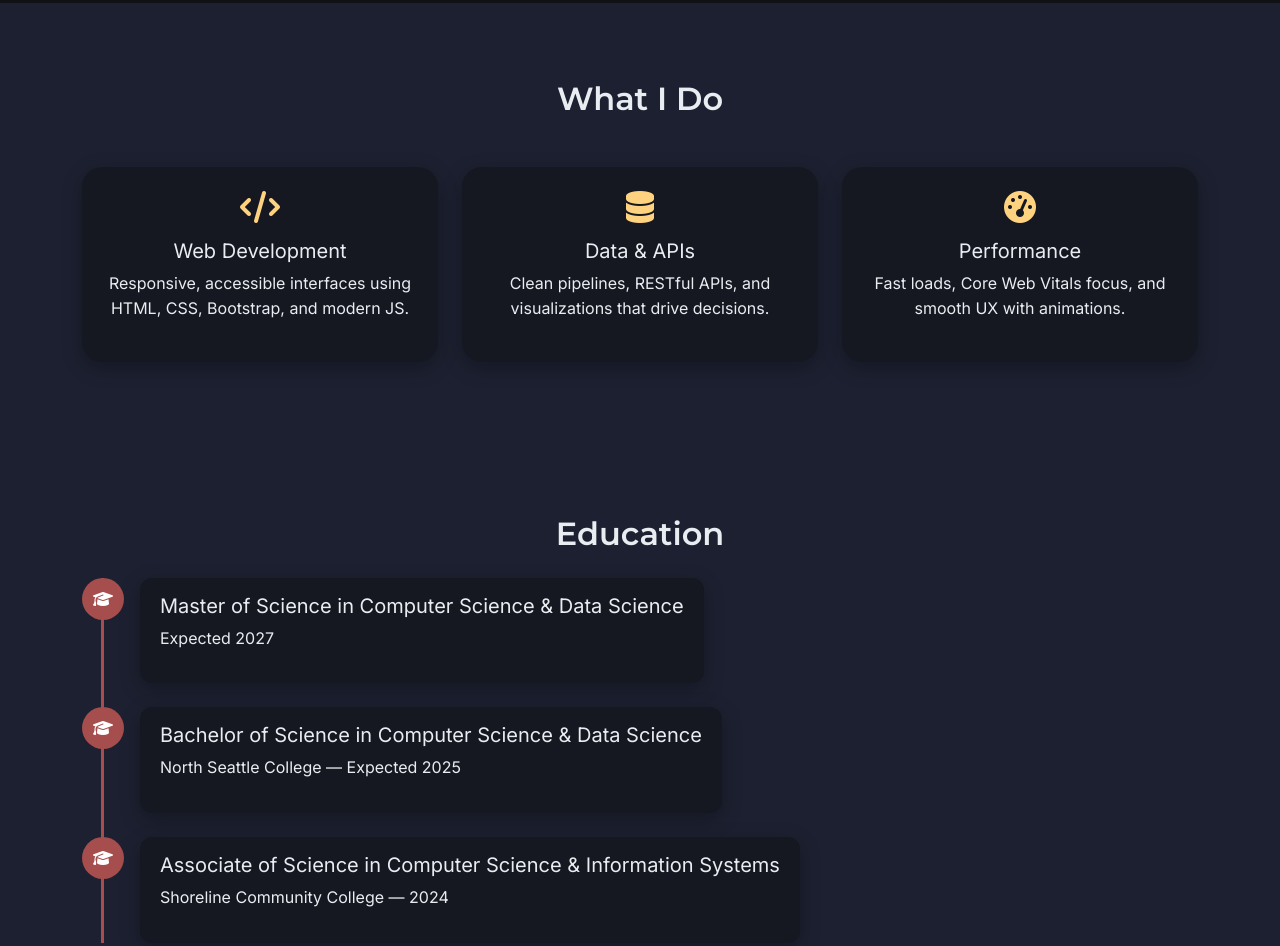
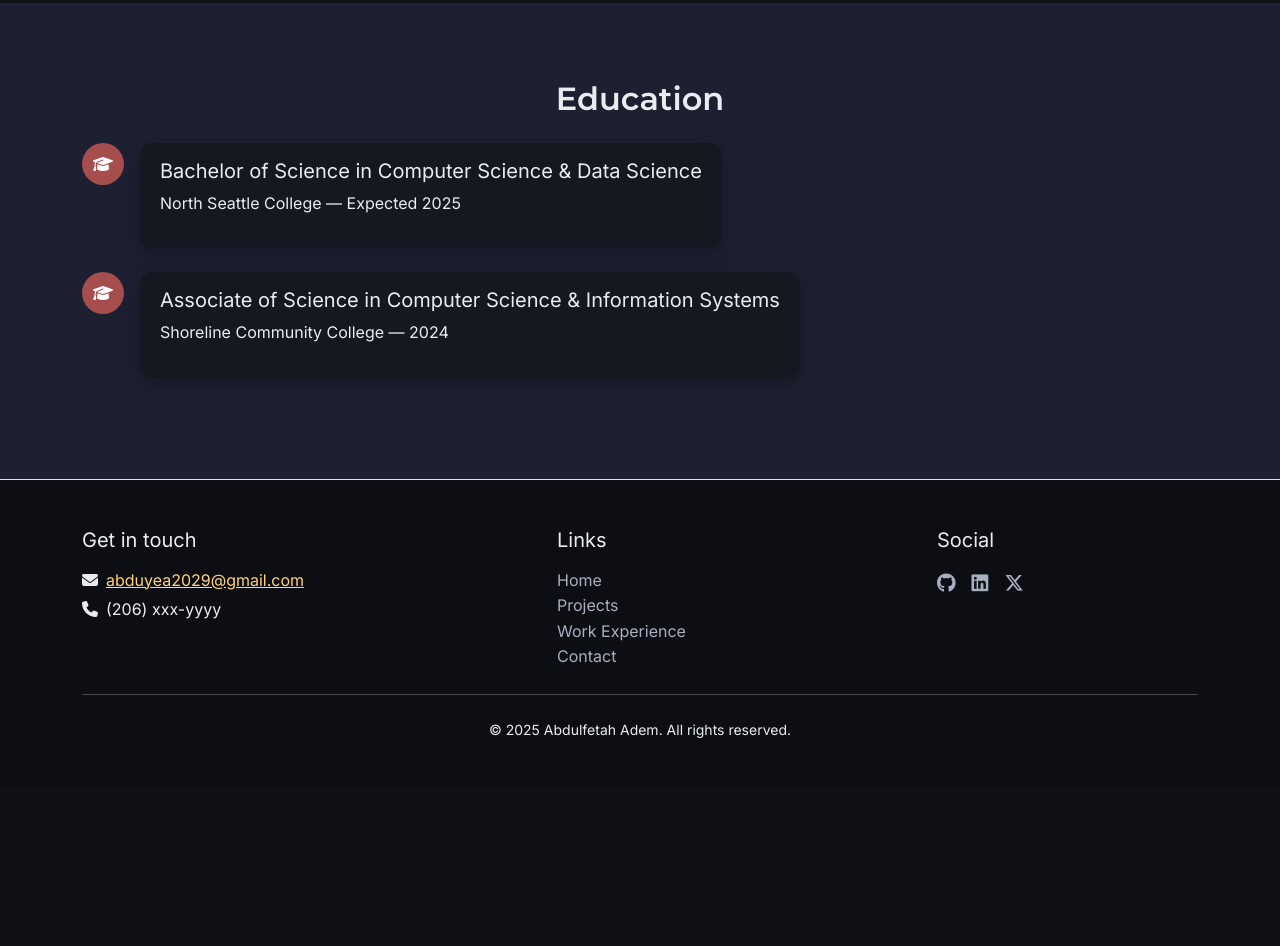
Before and after one commit to My-porfolio-org/my_portfolio_org.github.io, a plain HTML site: page portfolio/index.html in a window 1280 px wide. Shown: the part 707-1653 px from the top of the page. After the commit the page ends 1496 px from the top, so only its background shows below. Drawn offline with nearby package versions, Linux system fonts and the light colour scheme.

Commit message:
update to the file
updtae to the file

```diff
--- a/portfolio_final - Copy/index.html
+++ b/portfolio/index.html
@@ -80,50 +80,12 @@
             </div>
         </section>
 
-        <!-- Services / Features Grid -->
-        <section id="services" class="section bg-subtle">
-            <div class="container text-center">
-                <h2 class="mb-5">What I Do</h2>
-                <div class="row g-4">
-                    <div class="col-md-4">
-                        <div class="feature-card animate-fade">
-                            <i class="fa-solid fa-code fa-2x mb-3" aria-hidden="true"></i>
-                            <h5>Web Development</h5>
-                            <p>Responsive, accessible interfaces using HTML, CSS, Bootstrap, and modern JS.</p>
-                        </div>
-                    </div>
-                    <div class="col-md-4">
-                        <div class="feature-card animate-fade">
-                            <i class="fa-solid fa-database fa-2x mb-3" aria-hidden="true"></i>
-                            <h5>Data & APIs</h5>
-                            <p>Clean pipelines, RESTful APIs, and visualizations that drive decisions.</p>
-                        </div>
-                    </div>
-                    <div class="col-md-4">
-                        <div class="feature-card animate-fade">
-                            <i class="fa-solid fa-gauge-high fa-2x mb-3" aria-hidden="true"></i>
-                            <h5>Performance</h5>
-                            <p>Fast loads, Core Web Vitals focus, and smooth UX with animations.</p>
-                        </div>
-                    </div>
-                </div>
-            </div>
-        </section>
-
-
 
         <!-- Education (kept from original) -->
         <section id="education" class="section bg-subtle">
             <div class="container">
                 <h2 class="text-center mb-4">Education</h2>
-                <div class="timeline">
-                    <div class="timeline-item animate-fade">
-                        <div class="timeline-icon"><i class="fas fa-graduation-cap" aria-hidden="true"></i></div>
-                        <div class="timeline-content">
-                            <h5>Master of Science in Computer Science & Data Science</h5>
-                            <p>Expected 2027</p>
-                        </div>
-                    </div>
+
                 <div class="timeline-item animate-fade">
                     <div class="timeline-icon"><i class="fas fa-graduation-cap" aria-hidden="true"></i></div>
                     <div class="timeline-content">
@@ -172,7 +134,7 @@
                 </div>
             </div>
             <hr class="my-4">
-            <p class="text-center small mb-0">© <span id="year"></span> Your Name. All rights reserved.</p>
+            <p class="text-center small mb-0">© <span id="year"></span> Abdulfetah Adem. All rights reserved.</p>
         </div>
     </footer>
 
```
Also changed, not shown: portfolio/about.html (renamed from portfolio_final - Copy/about.html), portfolio/assets/img/hero-bg.png (renamed from portfolio_final - Copy/assets/img/hero-bg.png), portfolio/assets/img/myphoto.jpg (renamed from portfolio_final - Copy/assets/img/myphoto.jpg), portfolio/assets/img/profile.jpg (renamed from portfolio_final - Copy/assets/img/profile.jpg), portfolio/assets/img/project1.jpg (renamed from portfolio_final - Copy/assets/img/project1.jpg), portfolio/assets/img/project2.jpg (renamed from portfolio_final - Copy/assets/img/project2.jpg), portfolio/assets/img/project3.jpg (renamed from portfolio_final - Copy/assets/img/project3.jpg), portfolio/contact.html (renamed from portfolio_final - Copy/contact.html), portfolio/experience.html (renamed from portfolio_final - Copy/experience.html), portfolio/projects.html (renamed from portfolio_final - Copy/projects.html), portfolio/script.js (renamed from portfolio_final - Copy/script.js), portfolio/style.css (renamed from portfolio_final - Copy/style.css), portfolio/workexperience.html (renamed from portfolio_final - Copy/workexperience.html), 2 other files. Lines whose indentation alone changed are shown as unchanged.
